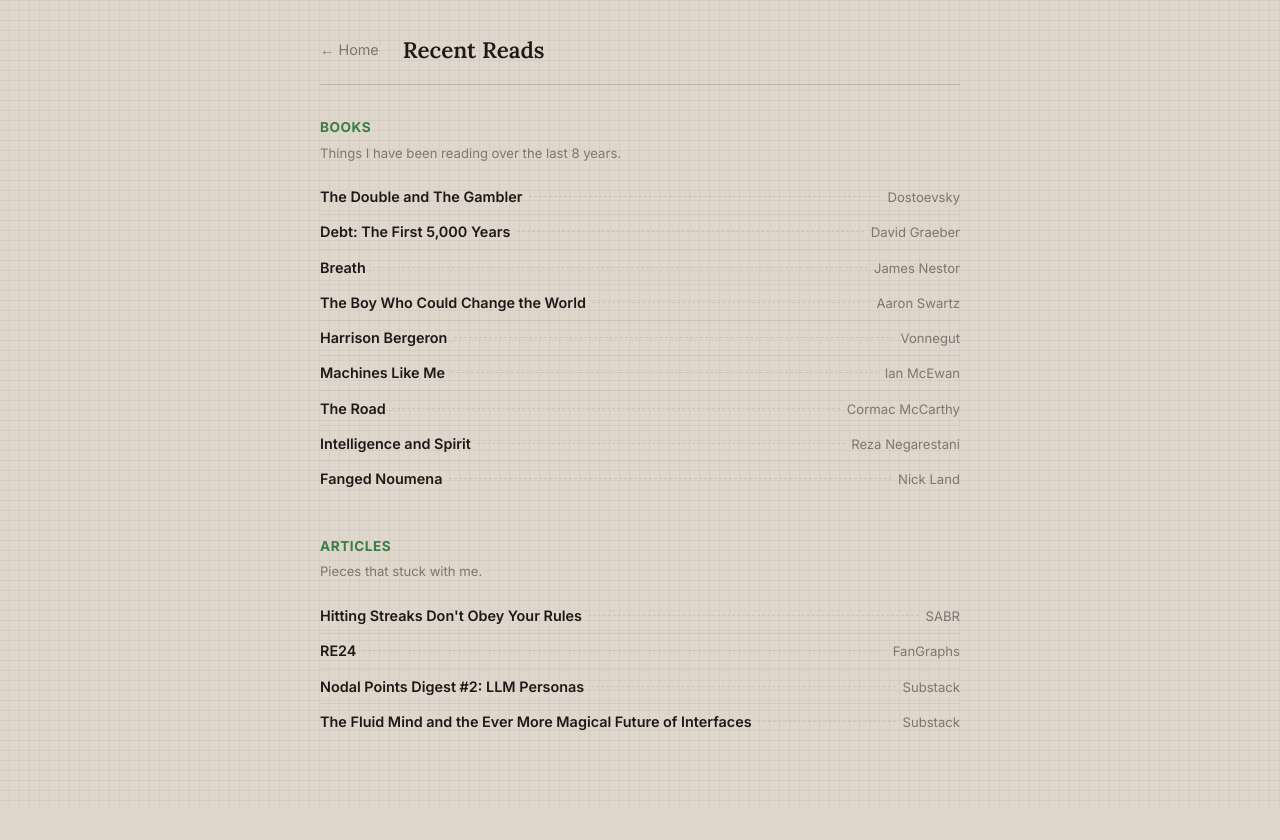
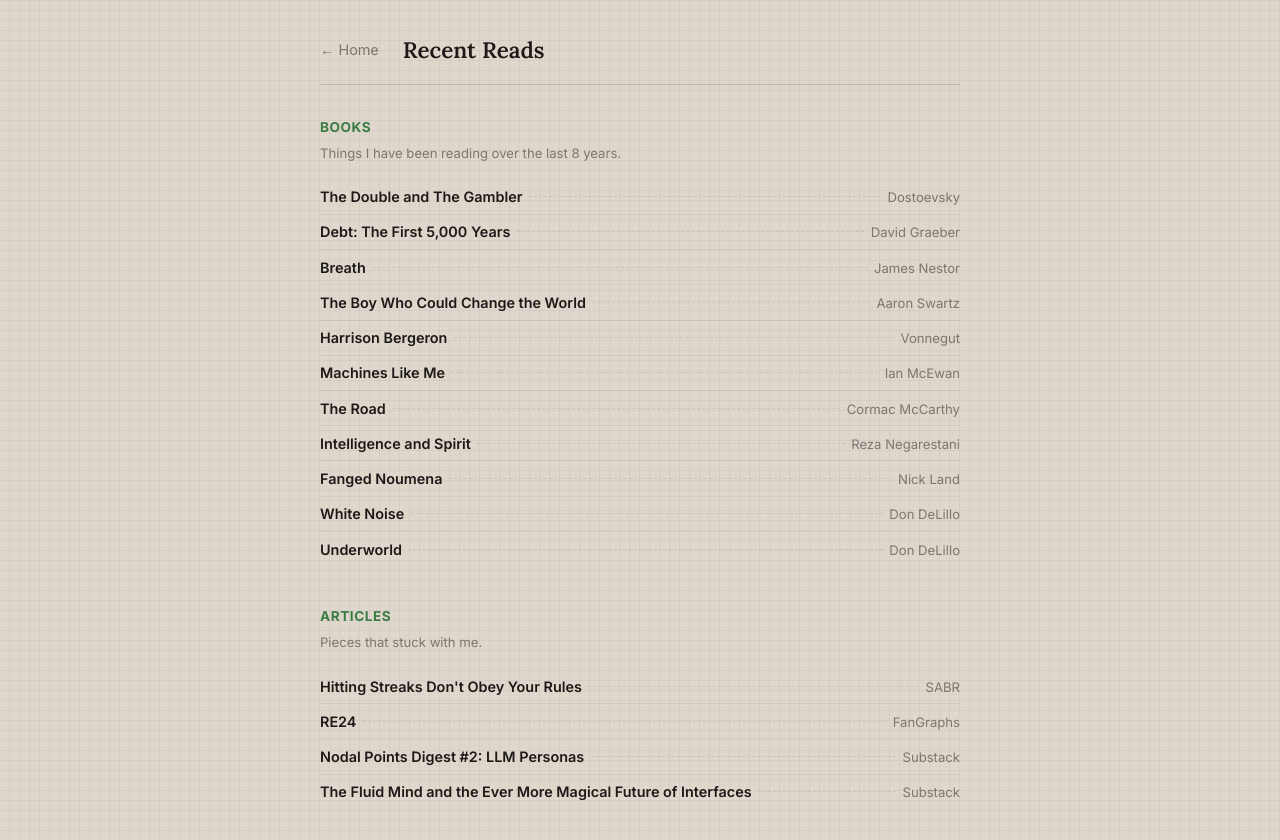
Before and after one commit to jack-more/portfolio, a Next.js app: page /recentreads in a window 1280 px wide. Shown: the top 840 px of the page. Before the commit the page ends 810 px from the top, so only its background shows below. Built offline with nearby package versions, Linux system fonts and the light colour scheme.

Commit message:
Add White Noise and Underworld by Don DeLillo to recent reads

```diff
--- a/app/recentreads/page.tsx
+++ b/app/recentreads/page.tsx
@@ -10,6 +10,8 @@
   { title: "The Road", author: "Cormac McCarthy", href: "https://www.goodreads.com/book/show/6288.The_Road" },
   { title: "Intelligence and Spirit", author: "Reza Negarestani", href: "https://www.goodreads.com/en/book/show/35218850-intelligence-and-spirit" },
   { title: "Fanged Noumena", author: "Nick Land", href: "https://www.goodreads.com/en/book/show/10838202-fanged-noumena" },
+  { title: "White Noise", author: "Don DeLillo", href: "https://www.goodreads.com/book/show/12497.White_Noise" },
+  { title: "Underworld", author: "Don DeLillo", href: "https://www.goodreads.com/book/show/394.Underworld" },
 ];
 
 const articles = [
```
